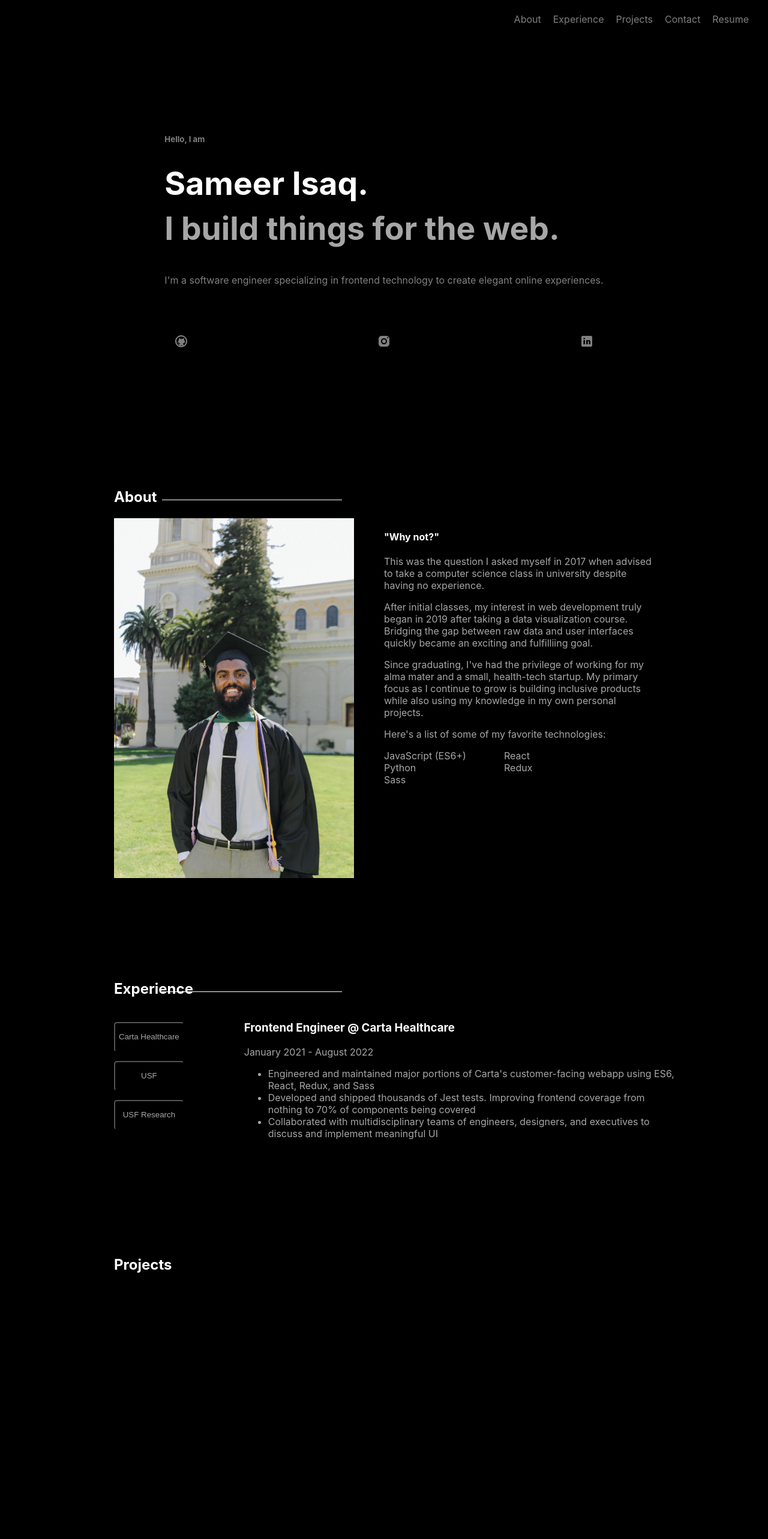
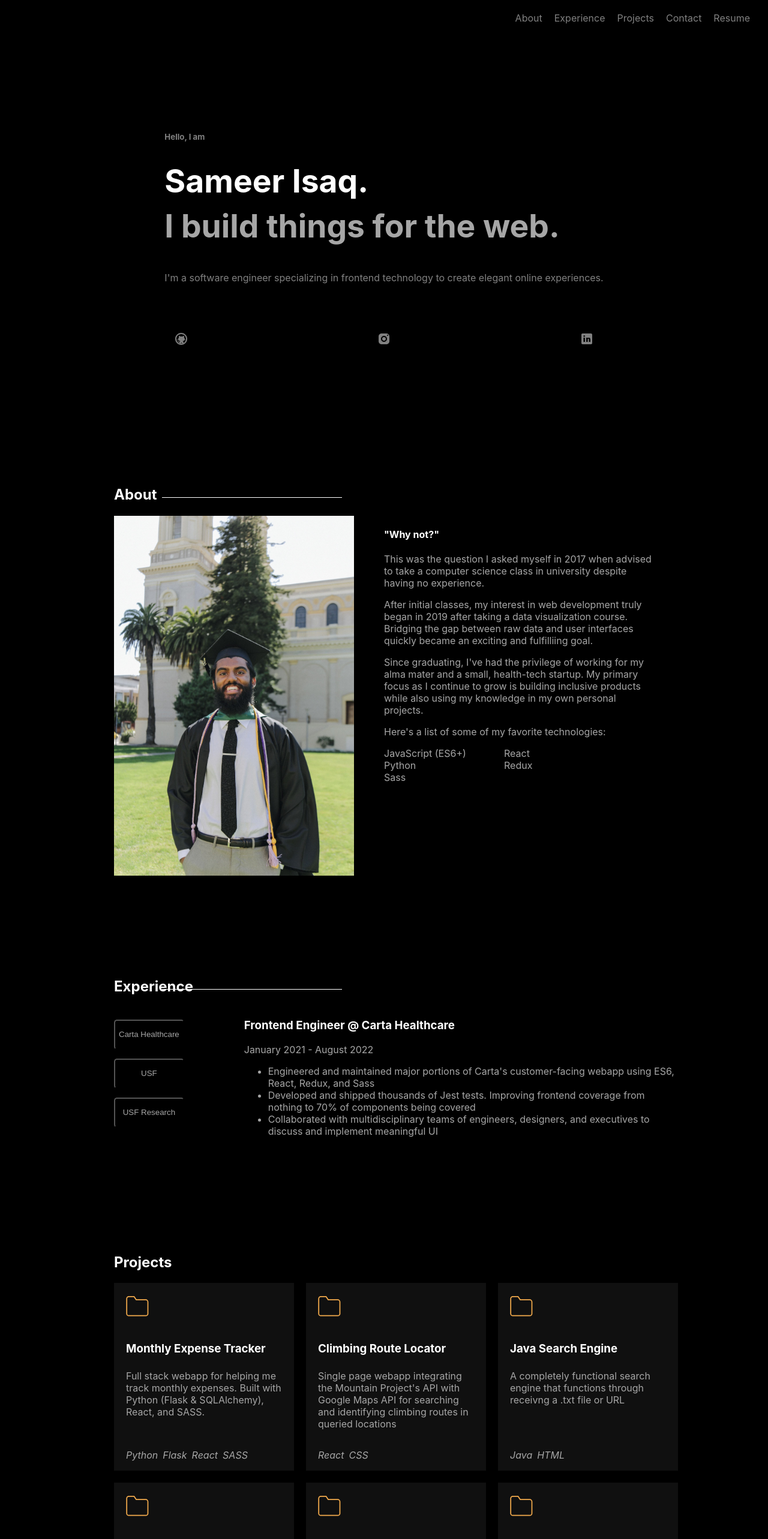
Before and after one commit to isaq98/portfolio_site, a React (Create React App) app: page / in a window 1280 px wide. Shown: the top 2566 px of the page at 60% size. Built offline with nearby package versions, Linux system fonts and the light colour scheme.

Commit message:
Cleaning up projects section

```diff
--- a/src/Components/Navbar/_Navbar.scss
+++ b/src/Components/Navbar/_Navbar.scss
@@ -1,7 +1,7 @@
 .navigation-bar {
     position: sticky;
     top: 0px;
-    border: 2px solid black;
+    background-color: #000;
     display: flex;
     justify-content: space-between;
     height: 70px;
--- a/src/Components/Projects/_Projects.scss
+++ b/src/Components/Projects/_Projects.scss
@@ -18,28 +18,41 @@
             text-decoration: none;
             color: black;
         & > .project {
+            background-color: #101010;//#090909;
             display: flex;
             flex-direction: column;
             justify-content: space-between;
             width: 300px;
-            border: 2px solid black;
             transition: transform 250ms;
             header {
                 & > .project-title {
+                    color: #fff;
                     padding: 5px 20px;
                 }
                 & .project-description-container {
                     padding: 0px 20px;
+                    & > p {
+                        color: #A6A6A6;
+                    }
                 }
             }
             footer {
                 .technology-list {
                     padding: 0px 20px;
+                    color: #A6A6A6;
+                    font-style: italic;
                 }
             }
         }
         & > .project:hover {
             transform: translateY(-10px);
+            transition: 0.3s;
+            border: 0.5px solid #F2AA4CFF;
+            border-radius: 5px;
+            & .project-title {
+                transition: 0.3s;
+                color: #F2AA4CFF;
+            }
         }
         & .technology-list {
             list-style: none;
@@ -73,7 +86,4 @@
             }
         }
     }
-    // & > .git-button-container:hover {
-    //     transform: translateY(-10px);
-    // }
 }
--- a/src/Components/Projects/index.js
+++ b/src/Components/Projects/index.js
@@ -10,6 +10,9 @@ function Projects() {
                 <a href={project.link}>
                 <div key={project.title} className={`project ${index}`}>
                 <header>
+                    <div className="folder-svg">
+                        <svg xmlns="http://www.w3.org/2000/svg" role="img" viewBox="-10 -10 170 40" fill="none" stroke="#F2AA4CFF" stroke-width="1" stroke-linecap="round" stroke-linejoin="round"><title>Folder</title><path d="M22 19a2 2 0 0 1-2 2H4a2 2 0 0 1-2-2V5a2 2 0 0 1 2-2h5l2 3h9a2 2 0 0 1 2 2z"></path></svg>
+                    </div>
                     <h3 className="project-title">{project.title}</h3>
                     <div className="project-description-container">
                         <p>{project.description}</p>
```
